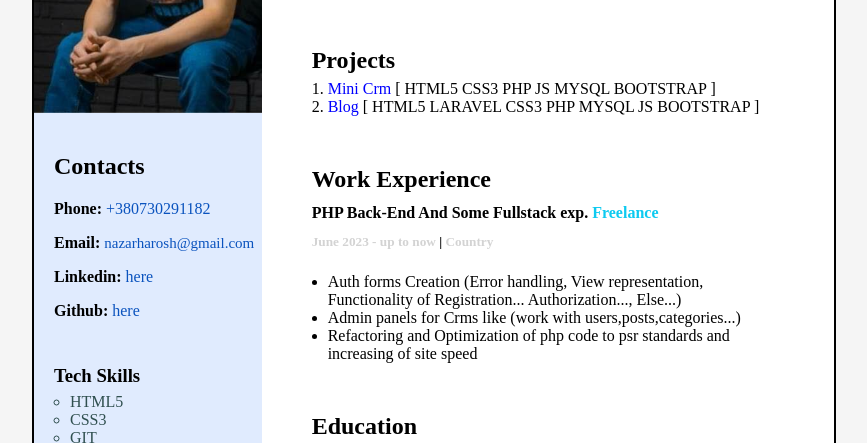
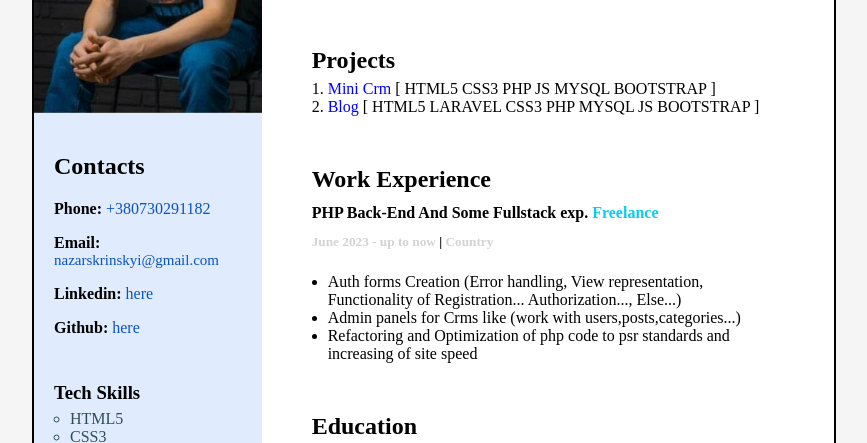
Before and after one commit to nazarskrinskyi/cv, a plain HTML site: page index.html in a window 1280 px wide. Shown: the part 277-720 px from the top of the page, without its empty margins (206-1073 px from the left). Drawn offline with Linux system fonts and the light colour scheme.

Commit message:
Update index.html

```diff
--- a/index.html
+++ b/index.html
@@ -19,7 +19,7 @@
     <div class="sidebar-content-contacts" style="padding-bottom: 10px;">
       <h2><strong>Contacts</strong></h2>
       <p><strong class="sidebar-strong">Phone: </strong><a href="#">+380730291182</a></p>
-      <p><strong class="sidebar-strong">Email: </strong><a href="#" style="font-size: 15px;">nazarharosh@gmail.com</a></p>
+      <p><strong class="sidebar-strong">Email: </strong><a href="#" style="font-size: 15px;">nazarskrinskyi@gmail.com</a></p>
       <p><strong class="sidebar-strong">Linkedin: </strong><a href="https://www.linkedin.com/in/nazar-skrinskyi-bb746427a/">here</a></p>
       <p><strong class="sidebar-strong">Github: </strong><a href="https://github.com/nazarskrinskyi">here</a></p>
     </div>
```
